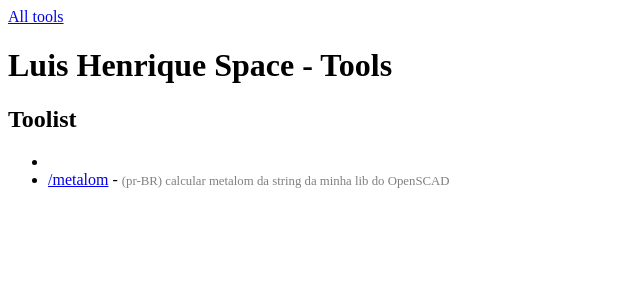
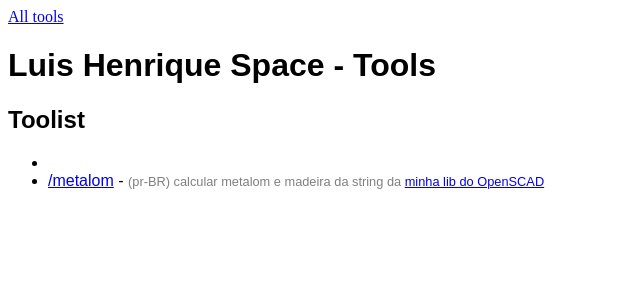
Before and after one commit to NaN-NaN-sempai/tools, a SvelteKit app: page / in a window 1280 px wide. Shown: the top 300 px of the page, without its empty margins (0-640 px from the left). Built offline with nearby package versions, Linux system fonts and the light colour scheme.

Commit message:
metalom lib page

```diff
--- a/src/routes/+page.svelte
+++ b/src/routes/+page.svelte
@@ -9,8 +9,11 @@
         .replace(/\[([^\]]+)\]/g, ':$1') );
 
     const desc = {
-        "/metalom": "(pr-BR) calcular metalom da string da minha lib do OpenSCAD"
+        "/metalom": `(pr-BR) calcular metalom e madeira da string da <a href="/metalom/lib">minha lib do OpenSCAD</a>`,
     };
+    const hide = [
+        "/metalom/lib",
+    ];
 </script>
 
 
@@ -18,16 +21,20 @@
 <h2>Toolist</h2>
 <ul>
     {#each routes as route}
+    {#if !hide.includes(route)}
+
         <li>
             <a href={route}>{route}</a>
             {#if desc[route]}
-                - <span class="routeDesc">{desc[route]}</span>
+                - <span class="routeDesc">{@html desc[route]}</span>
             {/if}
         </li>
+    {/if}
     {/each}
 </ul>
 
 <style>
+    * {font-family: sans-serif}
     .routeDesc {
 
         color: gray;
--- /dev/null
+++ b/src/routes/metalom/lib/+page.svelte
@@ -0,0 +1,44 @@
+<script>
+    import content from "./metalom.scad?raw";
+
+    const copy = () => {
+        navigator.clipboard.writeText(content);
+        alert("Copiado!");
+    }
+</script>
+
+
+<div class="output">
+    <h1 class="highlight">Luis Henrique Space</h1>
+    <h2 class="highlight">Metalom OpenSCAD Lib</h2>
+    <button on:click={copy}>Copiar código</button>
+    <pre>{content}</pre>
+</div>
+
+<style>
+    h1, h2 {
+        text-align: center;
+        font-family: sans-serif;
+        color: #1c1931;
+        margin: 0;
+        padding: 0;
+    }
+    button {
+        display: block;
+        margin: 20px auto;
+        padding: 10px 20px;
+        font-size: 1em;
+        cursor: pointer;
+        background: #1c1931;
+        color: #dcdcdc;
+        border: none;
+        border-radius: 5px;
+    }
+    pre {
+        background: #1c1931;
+        color: #dcdcdc;
+        padding: 1em;
+        border-radius: 5px;
+        overflow-x: auto;
+    }
+</style>
```
Also changed, not shown: 1 other file (tests, documents, lock files or other folders).
